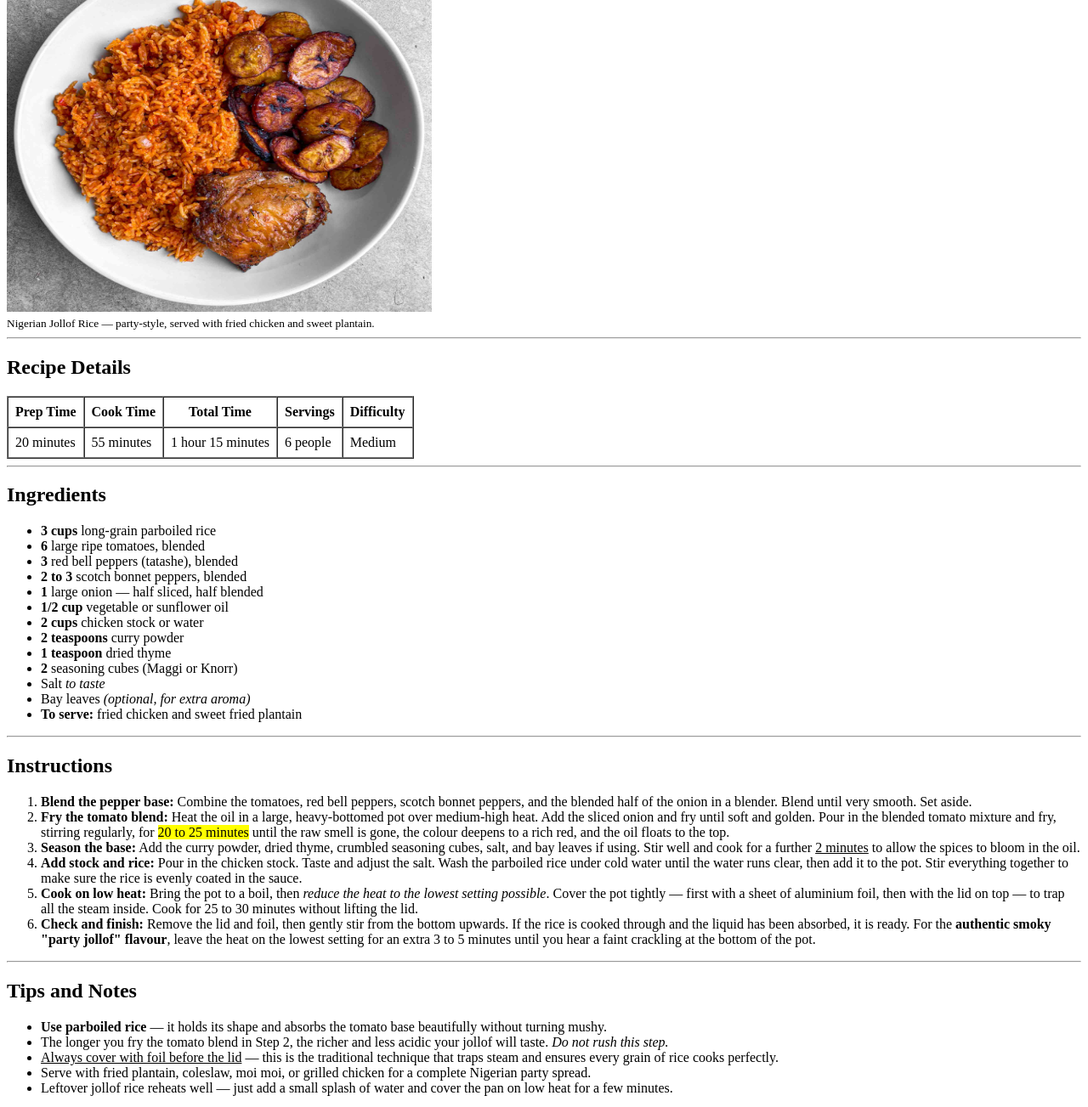
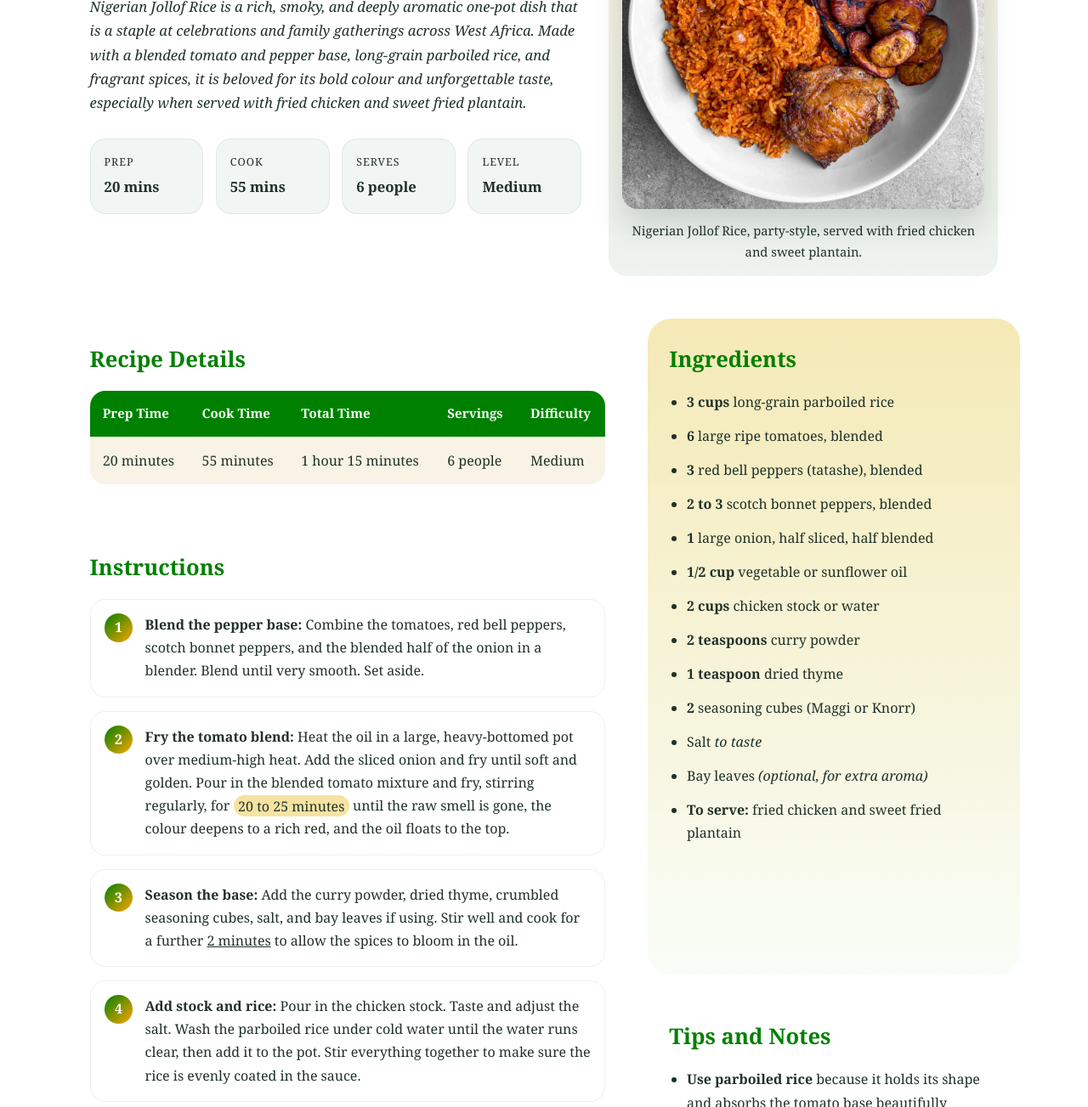
Before and after one commit to AkanWealth/alt-recipe-web, a plain HTML site: page index.html in a window 1280 px wide. Shown: the part 254-1557 px from the top of the page at 85% size. Drawn offline with Linux system fonts and the light colour scheme.

Commit message:
add css to existing html

```diff
--- a/index.html
+++ b/index.html
@@ -4,17 +4,19 @@
 <head>
   <!-- Document Setup -->
   <meta charset="UTF-8" />
+  <meta name="viewport" content="width=device-width, initial-scale=1.0" />
   <title>Nigerian Jollof Rice Recipe</title>
+  <link rel="stylesheet" href="style.css" />
 </head>
 
-<body>
-
-  <!--
-       HEADER / RECIPE TITLE
-   -->
+<body id="top">
+  <div class="page-shell">
+    <!-- Recipe Hero -->
+    <header class="hero section-card" id="recipe-header">
+      <div class="hero-copy">
+        <p class="eyebrow">West African Classic</p>
         <h1>Nigerian Jollof Rice</h1>
-
-  <p>
+        <p class="intro-text">
           <em>Nigerian Jollof Rice is a rich, smoky, and deeply aromatic one-pot dish
           that is a staple at celebrations and family gatherings across West Africa.
           Made with a blended tomato and pepper base, long-grain parboiled rice, and
@@ -22,30 +24,42 @@
           especially when served with fried chicken and sweet fried plantain.</em>
         </p>
 
-  <hr />
+        <div class="recipe-meta" aria-label="Recipe details summary">
+          <div class="meta-item">
+            <span class="meta-label">Prep</span>
+            <span class="meta-value">20 mins</span>
+          </div>
+          <div class="meta-item">
+            <span class="meta-label">Cook</span>
+            <span class="meta-value">55 mins</span>
+          </div>
+          <div class="meta-item">
+            <span class="meta-label">Serves</span>
+            <span class="meta-value">6 people</span>
+          </div>
+          <div class="meta-item">
+            <span class="meta-label">Level</span>
+            <span class="meta-value">Medium</span>
+          </div>
+        </div>
+      </div>
 
-  <!--
-       RECIPE IMAGE
-   -->
-  <h2>Photo</h2>
-
+      <figure class="hero-image-card">
         <img
+          class="hero-image"
           src="./image/jollof-rice.jpg"
           alt="Nigerian Jollof Rice served with fried chicken and plantain"
-    width="500"
-    height="420"
         />
-  <br />
-  <small>Nigerian Jollof Rice — party-style, served with fried chicken and sweet plantain.</small>
+        <figcaption>Nigerian Jollof Rice, party-style, served with fried chicken and sweet plantain.</figcaption>
+      </figure>
+    </header>
 
-  <hr />
-
-  <!--
-       RECIPE DETAILS
-   -->
+    <main class="content-grid">
+      <div class="content-main">
+        <!-- Recipe Details -->
+        <section class="section-card" id="recipe-details">
           <h2>Recipe Details</h2>
-
-  <table border="1" cellpadding="8" cellspacing="0">
+          <table class="info-table">
             <tr>
               <th>Prep Time</th>
               <th>Cook Time</th>
@@ -61,38 +75,12 @@
               <td>Medium</td>
             </tr>
           </table>
+        </section>
 
-  <hr />
-
-  <!--
-       INGREDIENTS
-   -->
-  <h2>Ingredients</h2>
-
-  <ul>
-    <li><strong>3 cups</strong> long-grain parboiled rice</li>
-    <li><strong>6</strong> large ripe tomatoes, blended</li>
-    <li><strong>3</strong> red bell peppers (tatashe), blended</li>
-    <li><strong>2 to 3</strong> scotch bonnet peppers, blended</li>
-    <li><strong>1</strong> large onion — half sliced, half blended</li>
-    <li><strong>1/2 cup</strong> vegetable or sunflower oil</li>
-    <li><strong>2 cups</strong> chicken stock or water</li>
-    <li><strong>2 teaspoons</strong> curry powder</li>
-    <li><strong>1 teaspoon</strong> dried thyme</li>
-    <li><strong>2</strong> seasoning cubes (Maggi or Knorr)</li>
-    <li>Salt <em>to taste</em></li>
-    <li>Bay leaves <em>(optional, for extra aroma)</em></li>
-    <li><strong>To serve:</strong> fried chicken and sweet fried plantain</li>
-  </ul>
-
-  <hr />
-
-  <!--
-       INSTRUCTIONS
-   -->
+        <!-- Instructions -->
+        <section class="section-card" id="instructions">
           <h2>Instructions</h2>
-
-  <ol>
+          <ol class="instruction-list">
             <li>
               <strong>Blend the pepper base:</strong>
               Combine the tomatoes, red bell peppers, scotch bonnet peppers, and the blended
@@ -124,7 +112,7 @@
             <li>
               <strong>Cook on low heat:</strong>
               Bring the pot to a boil, then <em>reduce the heat to the lowest setting possible</em>.
-      Cover the pot tightly — first with a sheet of aluminium foil, then with the lid on top —
+              Cover the pot tightly, first with a sheet of aluminium foil, then with the lid on top,
               to trap all the steam inside. Cook for 25 to 30 minutes without lifting the lid.
             </li>
 
@@ -137,46 +125,13 @@
               crackling at the bottom of the pot.
             </li>
           </ol>
+        </section>
 
-  <hr />
-
-  <!--
-       TIPS AND NOTES
-   -->
-  <h2>Tips and Notes</h2>
-
-  <ul>
-    <li>
-      <strong>Use parboiled rice</strong> — it holds its shape and absorbs the tomato
-      base beautifully without turning mushy.
-    </li>
-    <li>
-      The longer you fry the tomato blend in Step 2, the richer and less acidic
-      your jollof will taste. <em>Do not rush this step.</em>
-    </li>
-    <li>
-      <u>Always cover with foil before the lid</u> — this is the traditional technique
-      that traps steam and ensures every grain of rice cooks perfectly.
-    </li>
-    <li>
-      Serve with fried plantain, coleslaw, moi moi, or grilled chicken for a
-      complete Nigerian party spread.
-    </li>
-    <li>
-      Leftover jollof rice reheats well — just add a small splash of water and
-      cover the pan on low heat for a few minutes.
-    </li>
-  </ul>
-
-  <hr />
-
-  <!--
-       NUTRITION FACTS  (BONUS)
-        -->
+        <!-- Nutrition Facts -->
+        <section class="section-card" id="nutrition-facts">
           <h2>Nutrition Facts</h2>
-  <p><em>Per serving — approximately 1 cup of cooked rice. Values are estimates.</em></p>
-
-  <table border="1" cellpadding="8" cellspacing="0">
+          <p class="section-intro"><em>Per serving, approximately 1 cup of cooked rice. Values are estimates.</em></p>
+          <table class="info-table nutrition-table">
             <tr>
               <th>Nutrient</th>
               <th>Amount per Serving</th>
@@ -213,32 +168,78 @@
               <td>31%</td>
             </tr>
           </table>
+        </section>
+      </div>
 
-  <hr />
+      <aside class="content-side">
+        <!-- Ingredients -->
+        <section class="section-card accent-card" id="ingredients">
+          <h2>Ingredients</h2>
+          <ul class="ingredient-list">
+            <li><strong>3 cups</strong> long-grain parboiled rice</li>
+            <li><strong>6</strong> large ripe tomatoes, blended</li>
+            <li><strong>3</strong> red bell peppers (tatashe), blended</li>
+            <li><strong>2 to 3</strong> scotch bonnet peppers, blended</li>
+            <li><strong>1</strong> large onion, half sliced, half blended</li>
+            <li><strong>1/2 cup</strong> vegetable or sunflower oil</li>
+            <li><strong>2 cups</strong> chicken stock or water</li>
+            <li><strong>2 teaspoons</strong> curry powder</li>
+            <li><strong>1 teaspoon</strong> dried thyme</li>
+            <li><strong>2</strong> seasoning cubes (Maggi or Knorr)</li>
+            <li>Salt <em>to taste</em></li>
+            <li>Bay leaves <em>(optional, for extra aroma)</em></li>
+            <li><strong>To serve:</strong> fried chicken and sweet fried plantain</li>
+          </ul>
+        </section>
 
-  <!--
-       SOURCE LINK  (BONUS)
-  -->
+        <!-- Tips and Notes -->
+        <section class="section-card" id="tips-notes">
+          <h2>Tips and Notes</h2>
+          <ul class="tips-list">
+            <li>
+              <strong>Use parboiled rice</strong> because it holds its shape and absorbs the tomato
+              base beautifully without turning mushy.
+            </li>
+            <li>
+              The longer you fry the tomato blend in Step 2, the richer and less acidic
+              your jollof will taste. <em>Do not rush this step.</em>
+            </li>
+            <li>
+              <u>Always cover with foil before the lid</u> because this traditional technique
+              traps steam and ensures every grain of rice cooks perfectly.
+            </li>
+            <li>
+              Serve with fried plantain, coleslaw, moi moi, or grilled chicken for a
+              complete Nigerian party spread.
+            </li>
+            <li>
+              Leftover jollof rice reheats well, just add a small splash of water and
+              cover the pan on low heat for a few minutes.
+            </li>
+          </ul>
+        </section>
+
+        <!-- Recipe Source -->
+        <section class="section-card" id="recipe-source">
           <h2>Recipe Source</h2>
-
           <p>
             This recipe is adapted from the classic Nigerian Jollof Rice preparation documented at
-    <a href="https://www.allnigerianrecipes.com/rice/nigerian-jollof-rice/" target="_blank">
+            <a href="https://www.allnigerianrecipes.com/rice/nigerian-jollof-rice/" target="_blank" rel="noreferrer">
               All Nigerian Recipes
             </a>
-    — a trusted resource for authentic Nigerian cuisine.
+            , a trusted resource for authentic Nigerian cuisine.
           </p>
+        </section>
+      </aside>
+    </main>
 
-  <hr />
-
-  <!--
-       FOOTER
-   -->
+    <footer class="page-footer">
       <p>
         <small>
-      Nigerian Jollof Rice Recipe &nbsp;|&nbsp; HTML Recipe Page Assignment &nbsp;|&nbsp; &copy; 2025
+          Nigerian Jollof Rice Recipe | HTML Recipe Page Assignment | &copy; 2025
         </small>
       </p>
-
+    </footer>
+  </div>
 </body>
 </html>
--- /dev/null
+++ b/style.css
@@ -0,0 +1,331 @@
+/* Page theme */
+:root {
+  --surface-strong: green;
+  --surface-soft: orange;
+  --text-main: #203128;
+  --radius-lg: 28px;
+  --radius-md: 18px;
+  --radius-sm: 12px;
+}
+
+* {
+  box-sizing: border-box;
+}
+
+html {
+  scroll-behavior: smooth;
+}
+
+body {
+  margin: 0;
+  font-family: Georgia, "Times New Roman", serif;
+  color: var(--text-main);
+  background:
+    radial-gradient(circle at top left, rgba(196, 154, 44, 0.3), transparent 30%),
+    radial-gradient(circle at top right, rgba(31, 92, 58, 0.18), transparent 24%),
+    linear-gradient(180deg, #f9fcf4 0%, var(--bg-main) 48%, #dcebd9 100%);
+  line-height: 1.7;
+}
+
+img {
+  display: block;
+  max-width: 100%;
+}
+
+a {
+  color: var(--surface-strong);
+  text-decoration: none;
+  border-bottom: 1px solid transparent;
+  transition: border-color 0.2s ease, color 0.2s ease;
+}
+
+a:hover,
+a:focus-visible {
+  color: #143d27;
+  border-color: currentColor;
+}
+
+mark {
+  background: #f5e3a1;
+  color: inherit;
+  padding: 0.1rem 0.35rem;
+  border-radius: 999px;
+}
+
+.page-shell {
+  width: min(1120px, calc(100% - 2rem));
+  margin: 0 auto;
+  padding: 2rem 0 3rem;
+}
+
+.section-card {
+  background: var(--bg-panel);
+  border: 1px solid var(--border-soft);
+  border-radius: var(--radius-lg);
+  box-shadow: var(--shadow-soft);
+  backdrop-filter: blur(6px);
+}
+
+.hero {
+  display: grid;
+  grid-template-columns: 1.2fr 0.95fr;
+  gap: 2rem;
+  padding: 2rem;
+  align-items: center;
+}
+
+.eyebrow {
+  margin: 0 0 0.75rem;
+  color: var(--surface-strong);
+  text-transform: uppercase;
+  letter-spacing: 0.18em;
+  font-size: 0.78rem;
+  font-weight: 700;
+}
+
+.hero h1 {
+  margin: 0;
+  font-size: clamp(2.5rem, 5vw, 4.5rem);
+  line-height: 0.96;
+  letter-spacing: -0.04em;
+}
+
+.intro-text {
+  margin: 1.4rem 0 1.75rem;
+  max-width: 62ch;
+  color: var(--text-muted);
+  font-size: 1.04rem;
+}
+
+.recipe-meta {
+  display: grid;
+  grid-template-columns: repeat(4, minmax(0, 1fr));
+  gap: 0.9rem;
+}
+
+.meta-item {
+  padding: 1rem;
+  background: rgba(31, 92, 58, 0.06);
+  border: 1px solid rgba(31, 92, 58, 0.08);
+  border-radius: var(--radius-md);
+  transition: transform 0.2s ease, background-color 0.2s ease;
+}
+
+.meta-item:hover {
+  transform: translateY(-2px);
+  background: rgba(31, 92, 58, 0.1);
+}
+
+.meta-label,
+.meta-value {
+  display: block;
+}
+
+.meta-label {
+  margin-bottom: 0.3rem;
+  color: var(--text-muted);
+  font-size: 0.78rem;
+  text-transform: uppercase;
+  letter-spacing: 0.08em;
+}
+
+.meta-value {
+  font-size: 1.05rem;
+  font-weight: 700;
+}
+
+.hero-image-card {
+  margin: 0;
+  padding: 1rem;
+  background: linear-gradient(180deg, rgba(196, 154, 44, 0.18), rgba(31, 92, 58, 0.08));
+  border-radius: calc(var(--radius-lg) - 6px);
+}
+
+.hero-image {
+  width: 100%;
+  min-height: 100%;
+  border-radius: calc(var(--radius-lg) - 10px);
+  object-fit: cover;
+  box-shadow: 0 18px 34px rgba(27, 64, 42, 0.18);
+}
+
+.hero-image-card figcaption {
+  margin-top: 0.85rem;
+  color: var(--text-muted);
+  font-size: 0.92rem;
+  text-align: center;
+}
+
+.content-grid {
+  display: grid;
+  grid-template-columns: minmax(0, 1.35fr) minmax(290px, 0.9fr);
+  gap: 1.5rem;
+  margin-top: 1.5rem;
+}
+
+.content-main,
+.content-side {
+  display: grid;
+  gap: 1.5rem;
+}
+
+.section-card h2 {
+  margin: 0 0 1rem;
+  font-size: 1.6rem;
+  color: var(--surface-strong);
+}
+
+.section-card {
+  padding: 1.6rem;
+}
+
+.section-intro {
+  margin-top: -0.35rem;
+  color: var(--text-muted);
+}
+
+.info-table {
+  width: 100%;
+  border-collapse: collapse;
+  overflow: hidden;
+  border-radius: var(--radius-md);
+}
+
+.info-table th,
+.info-table td {
+  padding: 0.9rem 0.95rem;
+  text-align: left;
+}
+
+.info-table th {
+  background: var(--surface-strong);
+  color: #f8fcf7;
+  font-size: 0.94rem;
+}
+
+.info-table tr:nth-child(even) td {
+  background: rgba(196, 154, 44, 0.12);
+}
+
+.info-table tr:hover td {
+  background: rgba(31, 92, 58, 0.1);
+}
+
+.ingredient-list,
+.tips-list,
+.instruction-list {
+  margin: 0;
+  padding-left: 1.3rem;
+}
+
+.ingredient-list li,
+.tips-list li {
+  margin-bottom: 0.8rem;
+}
+
+.instruction-list {
+  counter-reset: instruction-step;
+  list-style: none;
+  padding-left: 0;
+}
+
+.instruction-list li {
+  position: relative;
+  margin-bottom: 1rem;
+  padding: 1rem 1rem 1rem 4rem;
+  background: rgba(255, 255, 255, 0.55);
+  border: 1px solid rgba(31, 92, 58, 0.08);
+  border-radius: var(--radius-md);
+}
+
+.instruction-list li::before {
+  counter-increment: instruction-step;
+  content: counter(instruction-step);
+  position: absolute;
+  top: 1rem;
+  left: 1rem;
+  width: 2.1rem;
+  height: 2.1rem;
+  display: grid;
+  place-items: center;
+  background: linear-gradient(135deg, var(--surface-strong), var(--surface-soft));
+  color: #fff;
+  border-radius: 50%;
+  font-weight: 700;
+}
+
+.accent-card {
+  background: linear-gradient(180deg, rgba(244, 232, 178, 0.95), rgba(248, 253, 247, 0.94));
+}
+
+.page-footer {
+  padding: 1.5rem 0 0;
+  text-align: center;
+  color: var(--text-muted);
+}
+
+.page-footer small {
+  display: inline-block;
+  padding: 0.8rem 1.2rem;
+  background: rgba(248, 253, 247, 0.8);
+  border: 1px solid var(--border-soft);
+  border-radius: 999px;
+}
+
+@media (max-width: 900px) {
+  .hero,
+  .content-grid {
+    grid-template-columns: 1fr;
+  }
+
+  .recipe-meta {
+    grid-template-columns: repeat(2, minmax(0, 1fr));
+  }
+}
+
+@media (max-width: 640px) {
+  .page-shell {
+    width: min(100% - 1rem, 1120px);
+    padding-top: 0.8rem;
+  }
+
+  .hero,
+  .section-card {
+    padding: 1.2rem;
+  }
+
+  .hero h1 {
+    font-size: 2.4rem;
+  }
+
+  .recipe-meta {
+    grid-template-columns: 1fr;
+  }
+
+  .info-table,
+  .info-table tbody,
+  .info-table tr,
+  .info-table th,
+  .info-table td {
+    display: block;
+  }
+
+  .info-table tr {
+    margin-bottom: 0.9rem;
+    border: 1px solid rgba(31, 92, 58, 0.08);
+    border-radius: var(--radius-sm);
+    overflow: hidden;
+  }
+
+  .info-table th {
+    padding-bottom: 0.4rem;
+  }
+
+  .info-table td {
+    padding-top: 0.55rem;
+  }
+
+  .instruction-list li {
+    padding-left: 3.5rem;
+  }
+}
```
Lines whose indentation alone changed are shown as unchanged.
